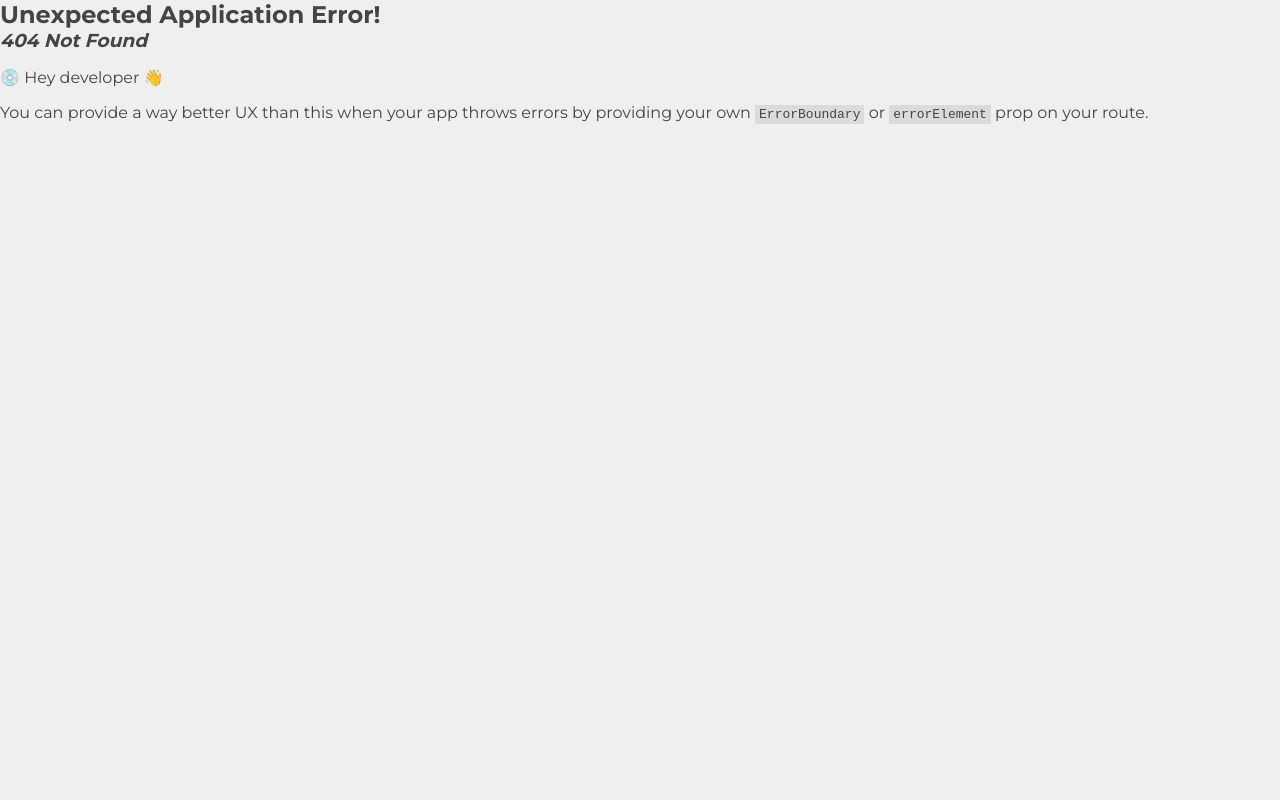
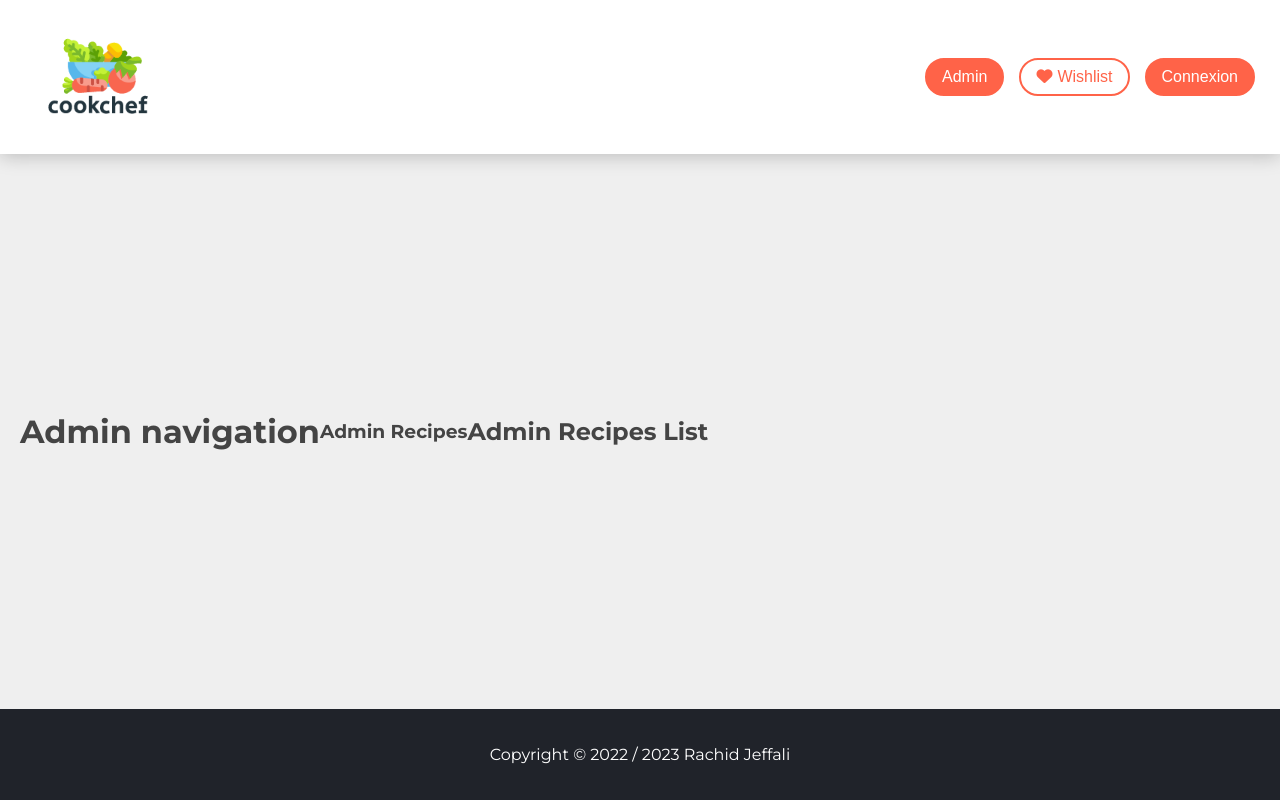
Before and after one commit to rachidje/cookchef, a React (Create React App) app: page /admin/recipes/list in a window 1280 px wide. Before the commit this address had no page. Built offline with nearby package versions, Linux system fonts and the light colour scheme.

Commit message:
feat: Ossature du panel admin

```diff
--- a/src/components/layout/Header/Header.js
+++ b/src/components/layout/Header/Header.js
@@ -19,7 +19,7 @@ export default function Header() {
           <button
             className="btn btn-primary mr-15"
           >
-            Ajouter une recette
+            Admin
           </button>
         </NavLink>
         <button className="btn btn-reverse-primary mr-15">
--- a/src/pages/Admin/Admin.js
+++ b/src/pages/Admin/Admin.js
@@ -1,9 +1,11 @@
-import RecipeForm from "./components/RecipeForm/RecipeForm";
+import { Outlet } from "react-router-dom";
+import AdminNav from "./components/AdminNav/AdminNav";
 
 export default function Admin() {
   return (
-    <div className="d-flex flex-column flex-fill align-items-center p-20">
-      <RecipeForm />
+    <div className="d-flex flex-fill align-items-center p-20">
+      <AdminNav />
+      <Outlet />
     </div>
   );
 }
--- /dev/null
+++ b/src/pages/Admin/components/AdminNav/AdminNav.js
@@ -0,0 +1,3 @@
+export default function AdminNav() {
+    return <h1>Admin navigation</h1>
+}
--- /dev/null
+++ b/src/pages/Admin/pages/AdminRecipes/AdminRecipes.js
@@ -0,0 +1,10 @@
+import { Outlet } from "react-router-dom";
+
+export default function AdminRecipes() {
+    return (
+        <>
+            <h3>Admin Recipes</h3>
+            <Outlet />
+        </>
+    )
+}
--- a/src/pages/Admin/components/RecipeForm/RecipeForm.js
+++ b/src/pages/Admin/pages/AdminRecipes/pages/AdminRecipesForm/AdminRecipesForm.js
@@ -1,11 +1,11 @@
-import styles from "./RecipeForm.module.scss";
+import styles from "./AdminRecipesForm.module.scss";
 import * as yup from "yup";
 import { useForm } from "react-hook-form";
 import { yupResolver } from "@hookform/resolvers/yup";
 import { useContext } from "react";
-import { ApiContext } from "../../../../context/ApiContext";
+import { ApiContext } from "../../../../../../context/ApiContext";
 
-export default function RecipeForm() {
+export default function AdminRecipesForm() {
   const BASE_URL_API = useContext(ApiContext);
 
   const defaultValues = {
--- /dev/null
+++ b/src/pages/Admin/pages/AdminRecipes/pages/AdminRecipesList/AdminRecipesList.js
@@ -0,0 +1,3 @@
+export default function AdminRecipesList() {
+    return <h2>Admin Recipes List</h2>
+}
--- /dev/null
+++ b/src/pages/Admin/pages/AdminUsers/AdminUsers.js
@@ -0,0 +1,3 @@
+export default function AdminUsers() {
+    return <h3>Admin Users</h3>
+}
--- a/src/router.js
+++ b/src/router.js
@@ -1,9 +1,13 @@
-import { createBrowserRouter } from "react-router-dom";
+import { createBrowserRouter, redirect } from "react-router-dom";
 import App from "./App";
 import { lazy } from "react";
 
 const Homepage = lazy(() => import("./pages/Homepage/Homepage"));
 const Admin = lazy(() => import("./pages/Admin/Admin"));
+const AdminUsers = lazy(() => import("./pages/Admin/pages/AdminUsers/AdminUsers"))
+const AdminRecipes = lazy(() => import("./pages/Admin/pages/AdminRecipes/AdminRecipes"))
+const AdminRecipesForm = lazy(() => import("./pages/Admin/pages/AdminRecipes/pages/AdminRecipesForm/AdminRecipesForm"))
+const AdminRecipesList = lazy(() => import("./pages/Admin/pages/AdminRecipes/pages/AdminRecipesList/AdminRecipesList"))
 
 export const router = createBrowserRouter([
     {
@@ -16,7 +20,39 @@ export const router = createBrowserRouter([
             },
             {
                 path: 'admin',
-                element: <Admin />
+                element: <Admin />,
+                children: [
+                    {
+                        path: 'recipes',
+                        element: <AdminRecipes />,
+                        children: [
+                            {
+                                index: true,
+                                loader: async () => redirect('list')
+                            },
+                            {
+                                path: 'list',
+                                element: <AdminRecipesList />
+                            },
+                            {
+                                path: 'new',
+                                element: <AdminRecipesForm />
+                            },
+                            {
+                                path: 'edit/:recipeId',
+                                element: <AdminRecipesForm />
+                            }
+                        ]
+                    },
+                    {
+                        path: 'users',
+                        element: <AdminUsers />
+                    },
+                    {
+                        index: true,
+                        loader: async () => redirect('recipes')
+                    }
+                ]
             }
         ]
     }
```
Also changed, not shown: src/pages/Admin/pages/AdminRecipes/pages/AdminRecipesForm/AdminRecipesForm.module.scss (renamed from src/pages/Admin/components/RecipeForm/RecipeForm.module.scss).
